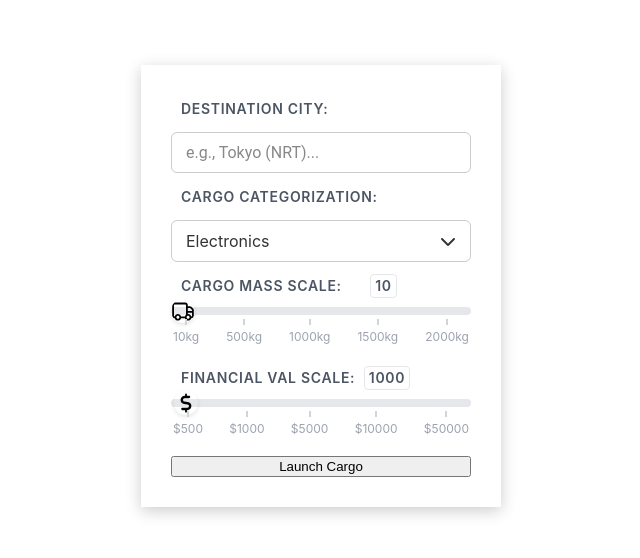
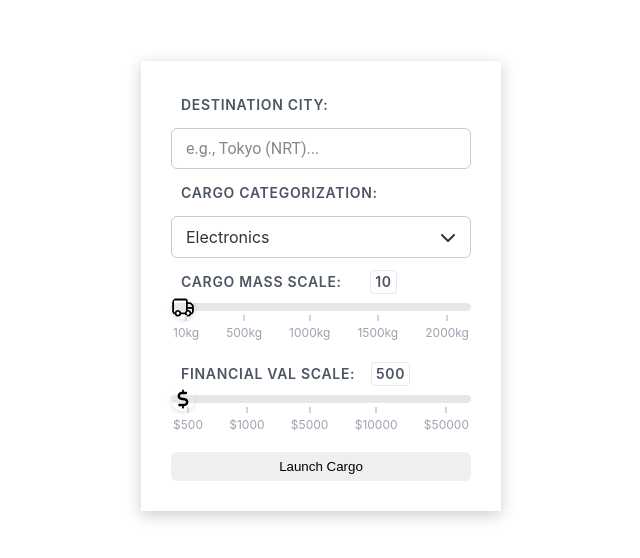
Before and after one commit to ARGUS269/Aetheria-Logistics-Hub, a Vue app: page /logistic in a window 1280 px wide. Shown: the part 114-672 px from the top of the page, without its empty margins (319-959 px from the left). Built offline with nearby package versions, Linux system fonts and the light colour scheme.

Commit message:
feat: initial project setup

```diff
--- a/src/components/CargoForm.vue
+++ b/src/components/CargoForm.vue
@@ -3,7 +3,9 @@ import { ref } from "vue";
 const categorization = ref("Electronics");
 const TransIsRotated = ref(false);
 const massValue = ref(10);
-const valValue = ref(1000);
+const valValue = ref(500);
+const launch = ref("Launch Cargo");
+const isLaunched = ref(false);
 
 function chevron() {
   TransIsRotated.value = !TransIsRotated.value;
@@ -12,6 +14,11 @@ function chevron() {
 function selectOption(val) {
   categorization.value = val;
   TransIsRotated.value = !TransIsRotated.value;
+}
+
+function cargoSubmit() {
+  launch.value = "---------------------";
+  isLaunched.value = true;
 }
 </script>
 
@@ -91,13 +98,70 @@ function selectOption(val) {
         </div>
       </div>
     </div>
-    <button type="submit">Launch Cargo</button>
+    <button
+      type="submit"
+      @click="cargoSubmit()"
+      :disabled="isLaunched"
+      :class="{ launchClass: isLaunched }"
+    >
+      {{ launch }}
+    </button>
   </form>
 </template>
 
 <style scoped>
 * {
   user-select: none;
+}
+
+button {
+  width: 100%;
+  align-self: center;
+  padding: 7px;
+  cursor: pointer;
+  border: 0;
+  border-radius: 6px;
+}
+
+button {
+  width: 100%;
+  align-self: center;
+  padding: 7px;
+  cursor: pointer;
+  border: 0;
+  border-radius: 6px;
+}
+
+.launchClass {
+  font-weight: 700;
+  font-size: 1rem;
+  letter-spacing: 0.4em;
+  position: relative;
+  overflow: hidden;
+}
+
+.launchClass::before {
+  content: "";
+  position: absolute;
+  left: 20px;
+  width: 20px;
+  height: 20px;
+  background-image: url(../assets/truck-regular-full.svg);
+  background-repeat: no-repeat;
+  background-position: center;
+  background-size: contain;
+  top: 27%;
+  transform: translateY(-50%);
+  animation: slideIn 2s ease-in 0s normal 1 forwards;
+}
+
+@keyframes slideIn {
+  50% {
+    left: calc(100% - 50px);
+  }
+  100% {
+    left: calc(100% - 50px);
+  }
 }
 
 label {
```
